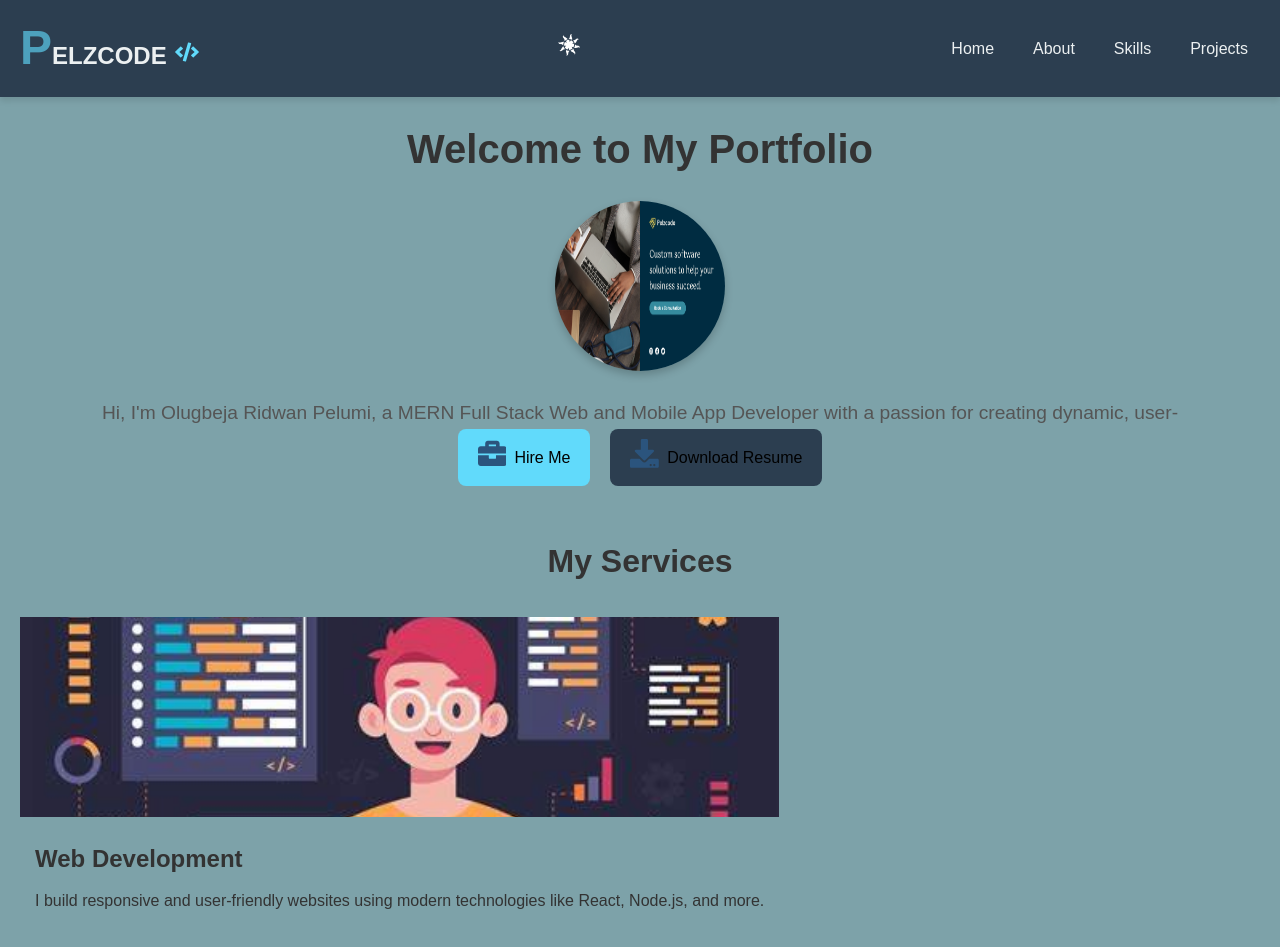
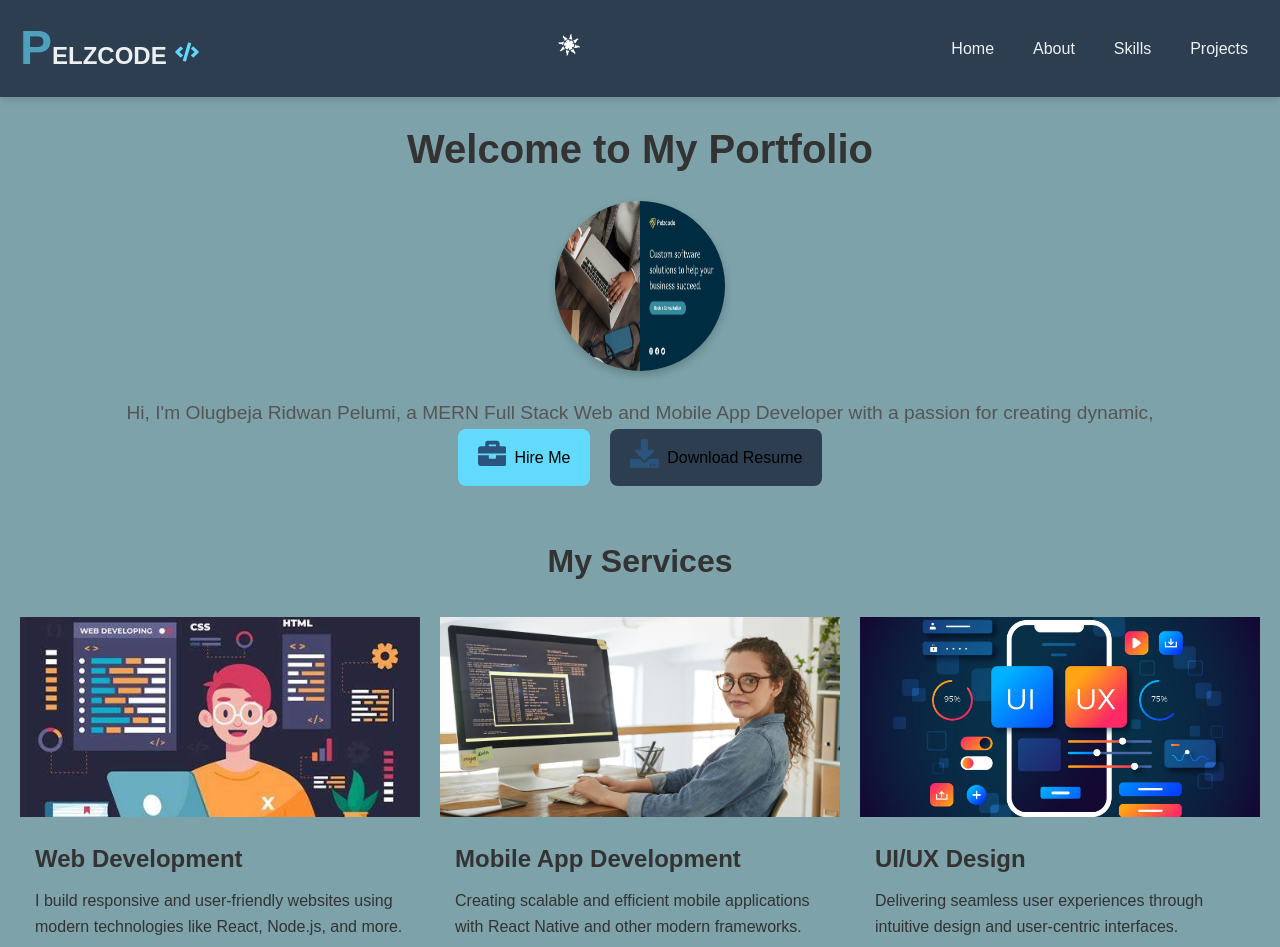
Before and after one commit to pelzTech/Pelz-Portfolio, a React (Vite) app: page / in a window 1280 px wide. Shown: the top 947 px of the page. Built offline with nearby package versions, Linux system fonts and the light colour scheme.

Commit message:
first commit

```diff
--- a/src/components/Home.css
+++ b/src/components/Home.css
@@ -113,11 +113,7 @@ body{
   gap: 20px;
 }
 
-.services-grid {
-  display: flex; /* Changed from grid to flex */
-  flex-wrap: wrap; /* Allows cards to wrap to next line */
-  gap: 20px;
-}
+
 
 /* Responsive Media Queries for Services Grid */
 @media (max-width: 1200px) {
```
